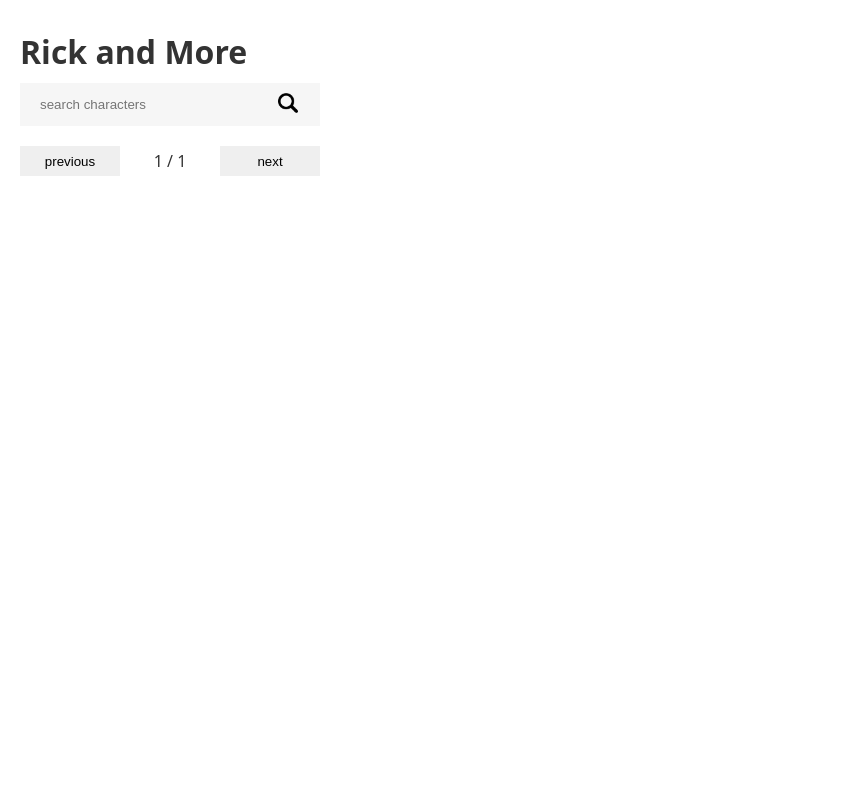
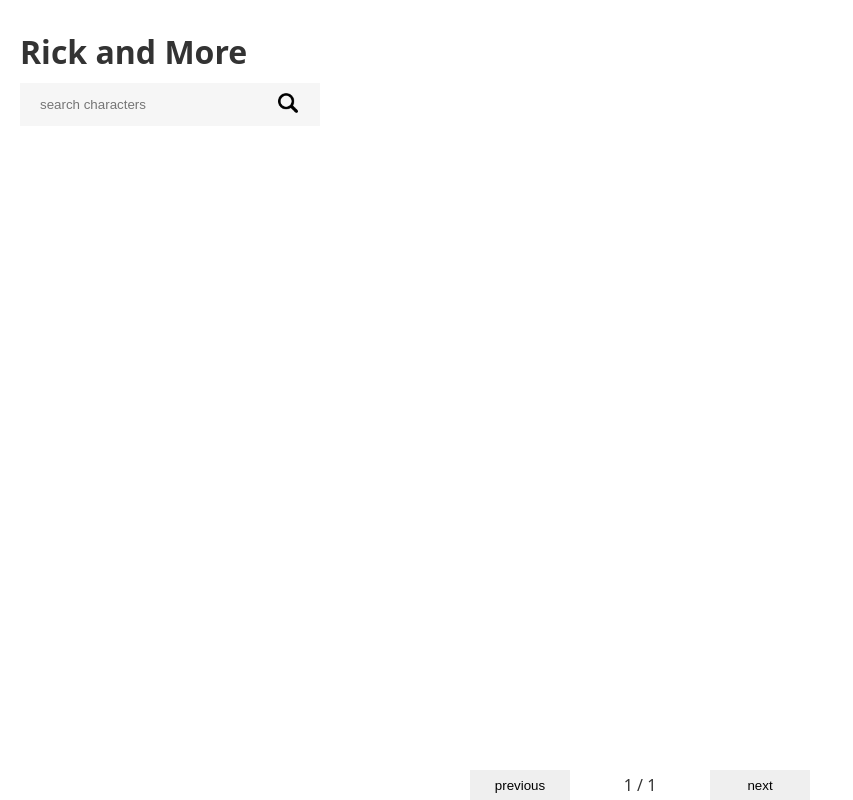
Before and after one commit to NataliaPanchenko/recap3, a website with bundled scripts: page index.html in a window 1280 px wide. Shown: the whole page, without its empty margins (0-853 px from the left). Built offline with nearby package versions, Linux system fonts and the light colour scheme; no server answers.

Commit message:
fixed position for footer navigation

```diff
--- a/components/NavPagination/NavPagination.css
+++ b/components/NavPagination/NavPagination.css
@@ -2,6 +2,13 @@
   height: 30px;
   display: grid;
   grid-template-columns: 100px 100px 100px;
+  position: fixed;
+  bottom: 0;
+  left: 0;
+  background-color: white;
+  width: 100%;
+  justify-content: center;
+  gap: 20px;
 }
 
 .navigation__pagination {
```
